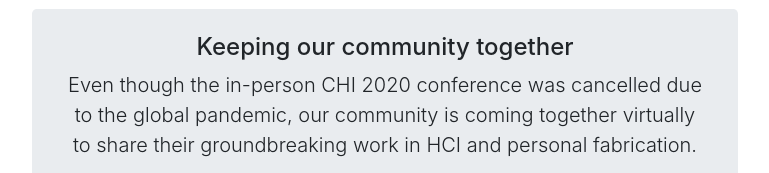
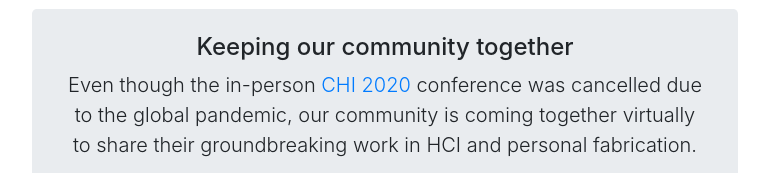
Before and after one commit to dogadogan/chi20fab, a plain HTML site: page docs/index.html in a window 1280 px wide. Shown: the part 160-333 px from the top of the page, without its empty margins (255-1024 px from the left). Drawn offline with nearby package versions, Linux system fonts and the light colour scheme.

Commit message:
added CHI20 URL

```diff
--- a/docs/index.html
+++ b/docs/index.html
@@ -45,7 +45,7 @@
 
 	  <h4 class="display-5">Keeping our community together</h4>
 
-    <p class="lead">Even though the in-person CHI 2020 conference was cancelled due to the global pandemic, our community is coming together virtually to share their groundbreaking work in HCI and personal fabrication.</p>
+    <p class="lead">Even though the in-person <a href="https://chi2020.acm.org/" target="_blank">CHI 2020</a> conference was cancelled due to the global pandemic, our community is coming together virtually to share their groundbreaking work in HCI and personal fabrication.</p>
 
 	  <h2 style="padding: 10px 0 20px 0"><strong>Monday, May 18, 9am - 5pm EST</strong></h2>
 
```
